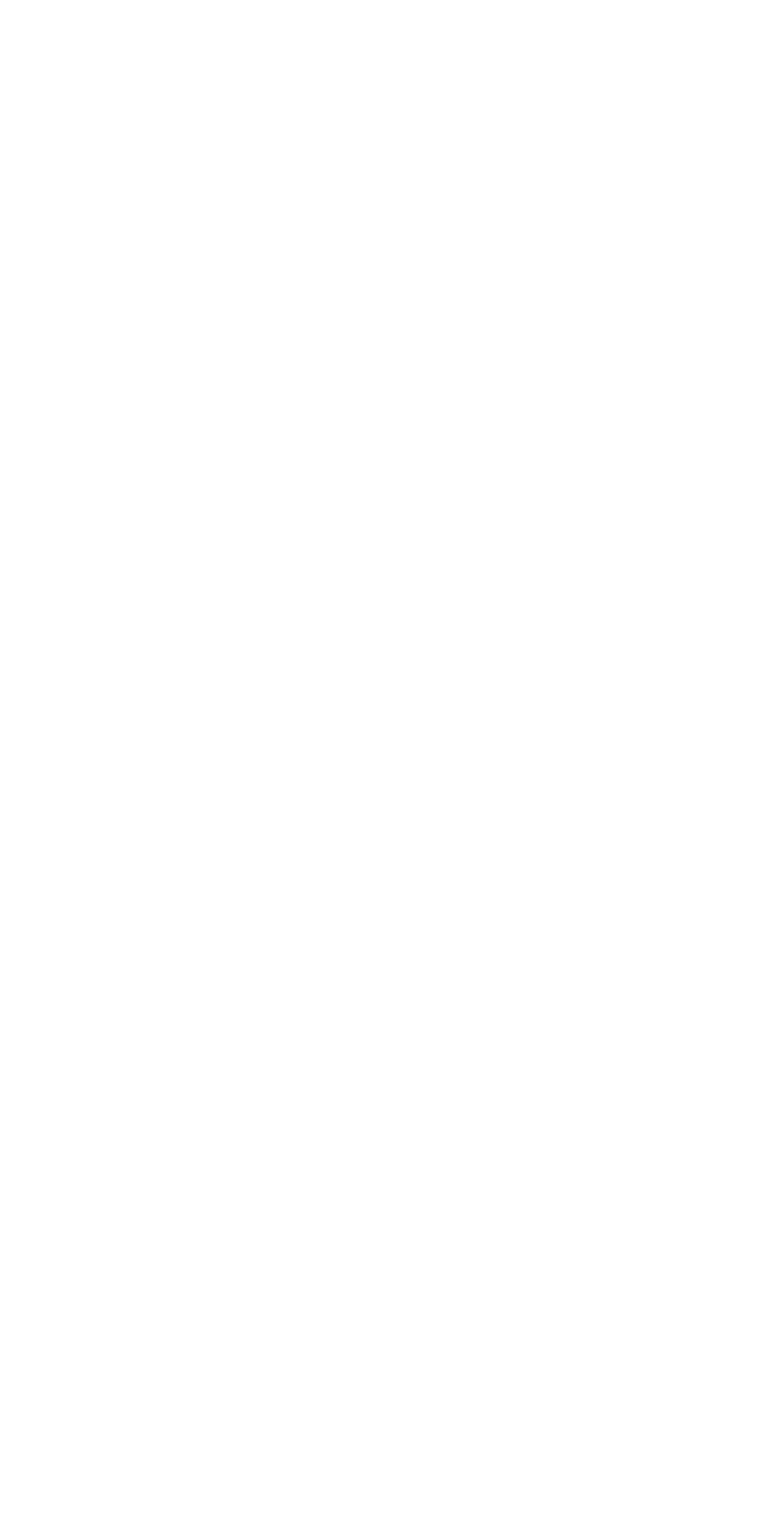
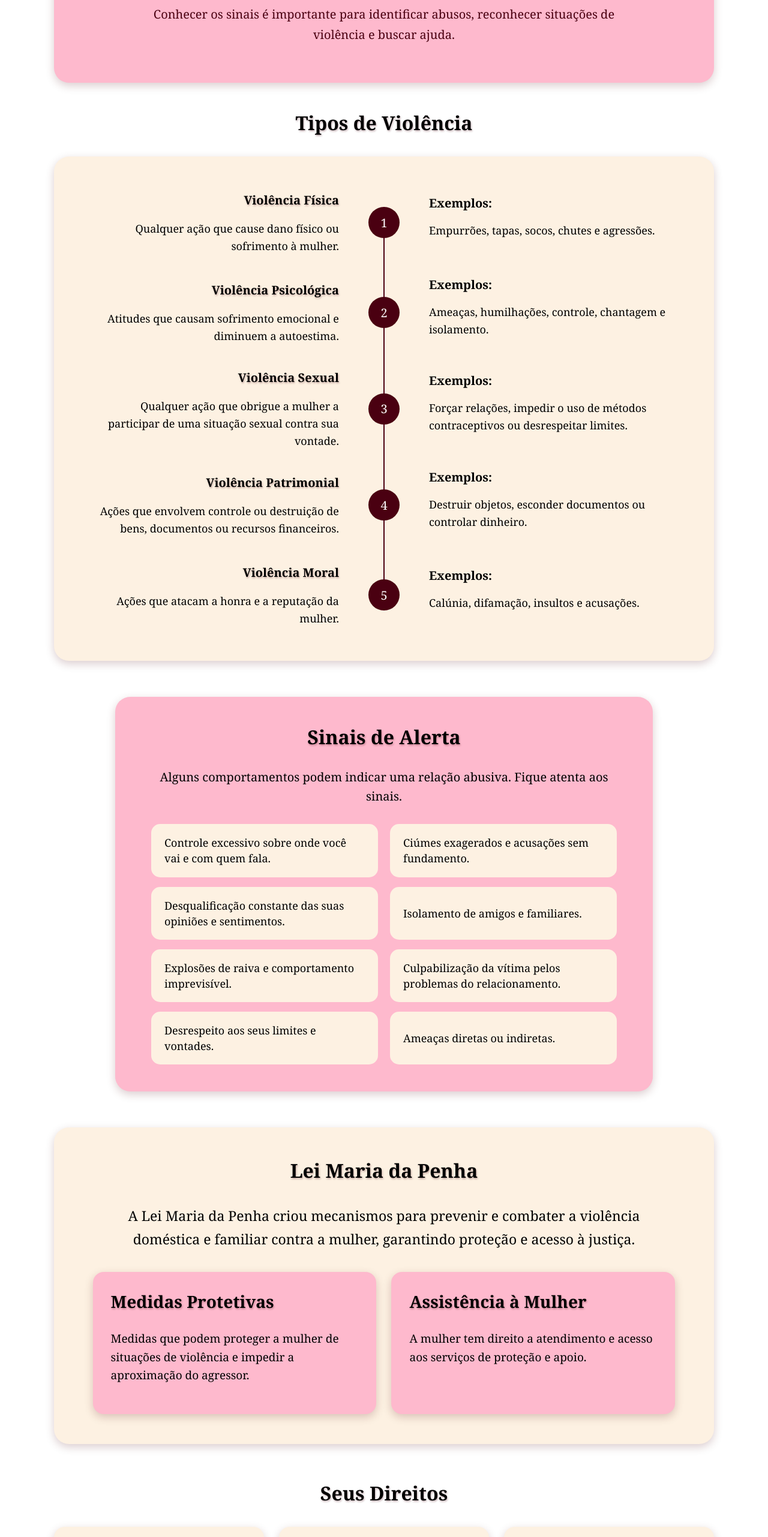
Before and after one commit to karinycapanema/AcolhEla, a Vue app: page /entender in a window 1280 px wide. Before the commit this address had no page. Shown: the part 234-2797 px from the top of the page at 60% size. Before the commit the page ends 800 px from the top, so only its background shows below. Built offline with nearby package versions, Linux system fonts and the light colour scheme.

Commit message:
ajustes finais

```diff
--- a/src/views/violencia/ViolenciaView.vue
+++ b/src/components/EntenderViolencia/Violencia.vue
@@ -1,24 +1,24 @@
 <script setup>
-import IntroducaoView from './IntroducaoView.vue'
-import TiposView from './TiposView.vue'
-import AlertasView from './AlertasView.vue'
-import LeiView from './LeiView.vue'
-import AjudaView from './AjudaView.vue'
-import DireitosView from './DireitosView.vue'
+import Tipos from './Tipos.vue'
+import Alertas from './Alertas.vue'
+import Lei from './Lei.vue'
+import Ajuda from './Ajuda.vue'
+import Direitos from './Direitos.vue'
+import Introducao from './Introducao.vue'
 </script>
 
 <template>
-  <IntroducaoView />
+  <Introducao />
 
-  <TiposView />
+  <Tipos />
 
-  <AlertasView />
+  <Alertas />
 
-  <LeiView />
+  <Lei />
 
-  <DireitosView />
+  <Direitos />
 
-  <AjudaView />
+  <Ajuda />
 </template>
 
 <style>
--- a/src/router/index.js
+++ b/src/router/index.js
@@ -1,14 +1,14 @@
 import { createRouter, createWebHistory } from 'vue-router'
-import ViolenciaView from '../views/violencia/ViolenciaView.vue'
+import Violencia from '@/components/EntenderViolencia/Violencia.vue'
 
 const router = createRouter({
   history: createWebHistory(import.meta.env.BASE_URL),
 
   routes: [
     {
-      path: '/',
+      path: '/entender',
       name: 'entender',
-      component: ViolenciaView,
+      component: Violencia,
     },
 
 
```
Also changed, not shown: src/components/EntenderViolencia/Ajuda.vue (renamed from src/views/violencia/AjudaView.vue), src/components/EntenderViolencia/Alertas.vue (renamed from src/views/violencia/AlertasView.vue), src/components/EntenderViolencia/Direitos.vue (renamed from src/views/violencia/DireitosView.vue), src/components/EntenderViolencia/Introducao.vue (renamed from src/views/violencia/IntroducaoView.vue), src/components/EntenderViolencia/Lei.vue (renamed from src/views/violencia/LeiView.vue), src/components/EntenderViolencia/Tipos.vue (renamed from src/views/violencia/TiposView.vue), src/components/EntenderViolencia/salvamento.vue (deleted), src/views/EntenderView.vue (renamed from src/views/Entender.vue).
